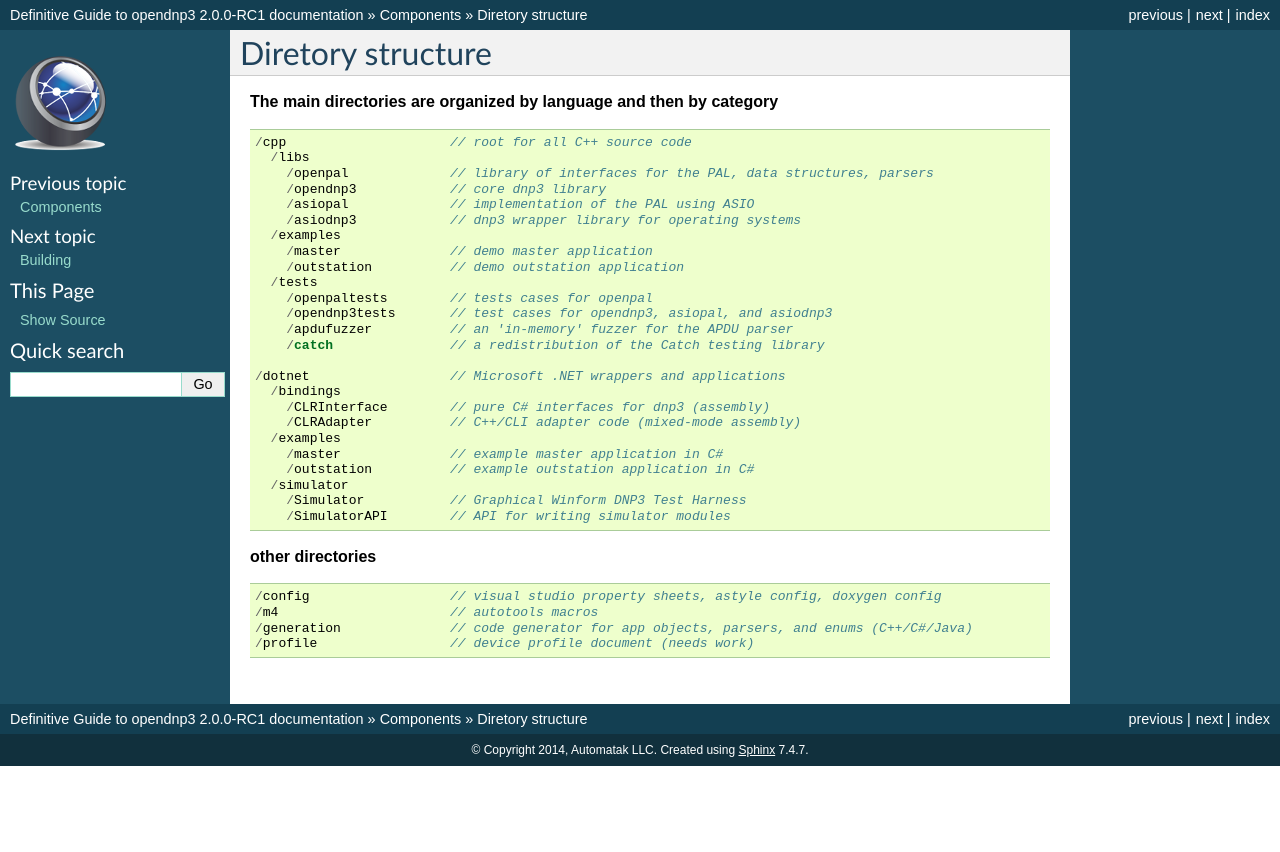
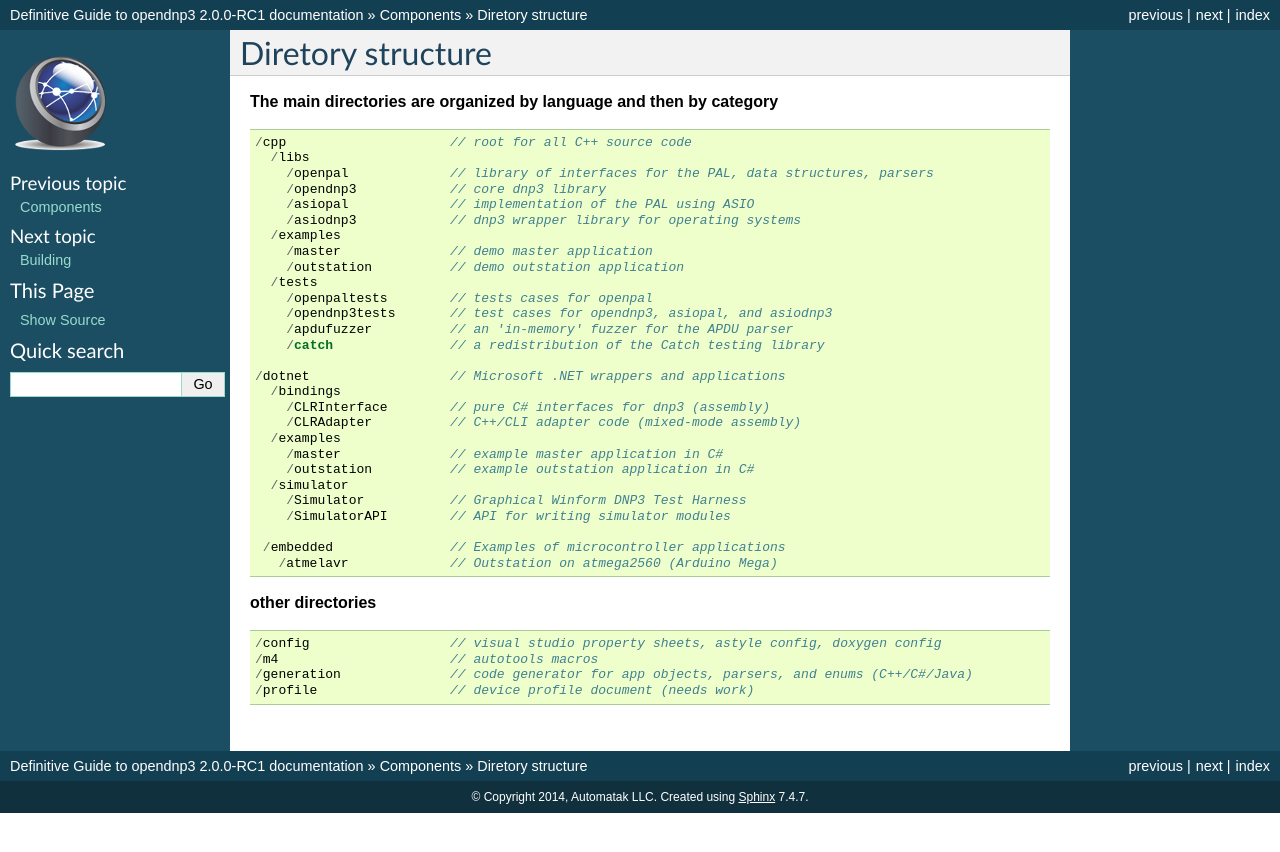
Before and after one commit to dnp3/opendnp3-guide, a Sphinx documentation site: the page built from source/layout/directories.rst, in a window 1280 px wide. Shown: the top 852 px of the page. Built offline with Sphinx 7.4.7, drawn with Linux system fonts in a browser that asks for light colours.

Commit message:
Added docs on AVR example

```diff
--- a/source/embedded/index.rst
+++ b/source/embedded/index.rst
@@ -5,6 +5,9 @@ Embedded Systems
 
 Opendnp3 can run on lots of embedded systems including bare-metal microcontrollers and embedded linux distributions.
 
+Some instructions and examples are provided below.
+
 .. toctree::
 
   linux
+  atmega2560
--- a/source/layout/directories.rst
+++ b/source/layout/directories.rst
@@ -33,6 +33,9 @@ Diretory structure
        /Simulator           // Graphical Winform DNP3 Test Harness
        /SimulatorAPI        // API for writing simulator modules
 
+    /embedded               // Examples of microcontroller applications
+      /atmelavr             // Outstation on atmega2560 (Arduino Mega)
+
 **other directories**
 
 .. code-block:: java
```
Also changed, not shown: source/embedded/atmega2560.rst (added, +37 -0 lines).
